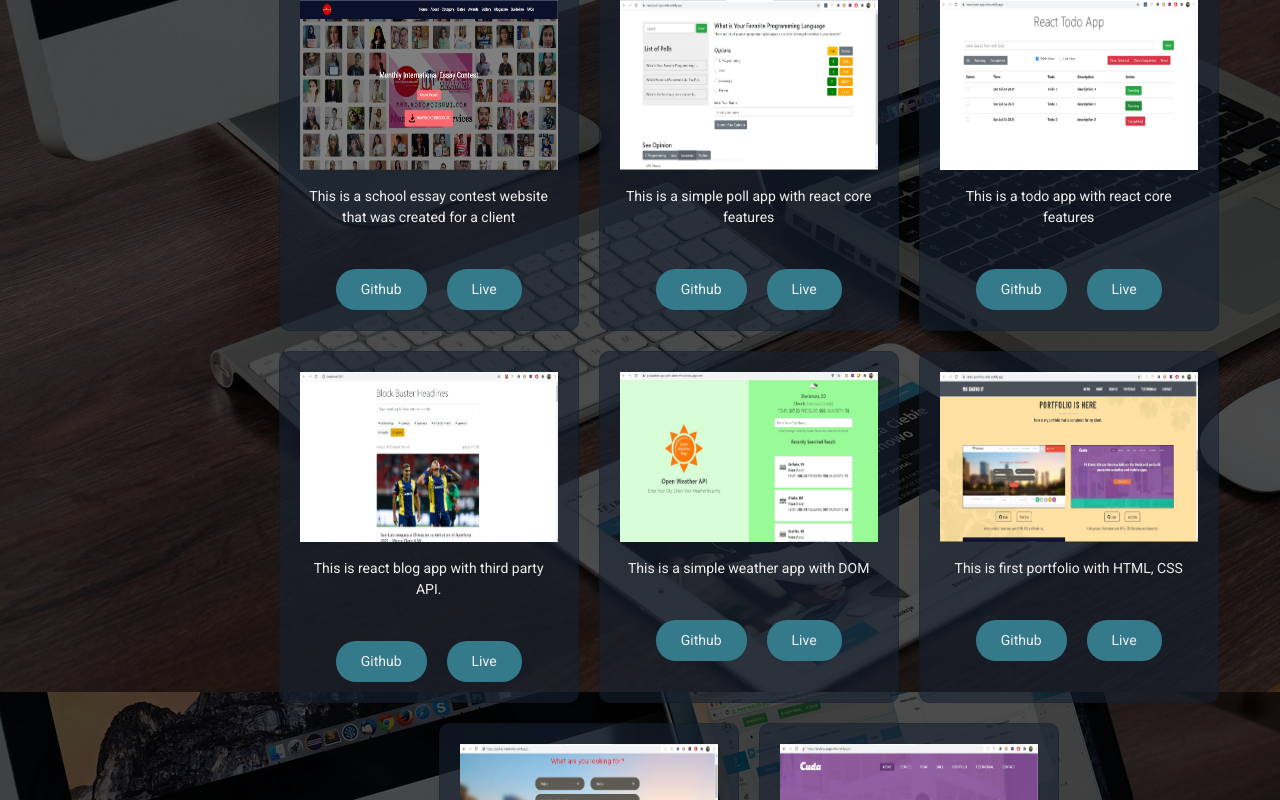
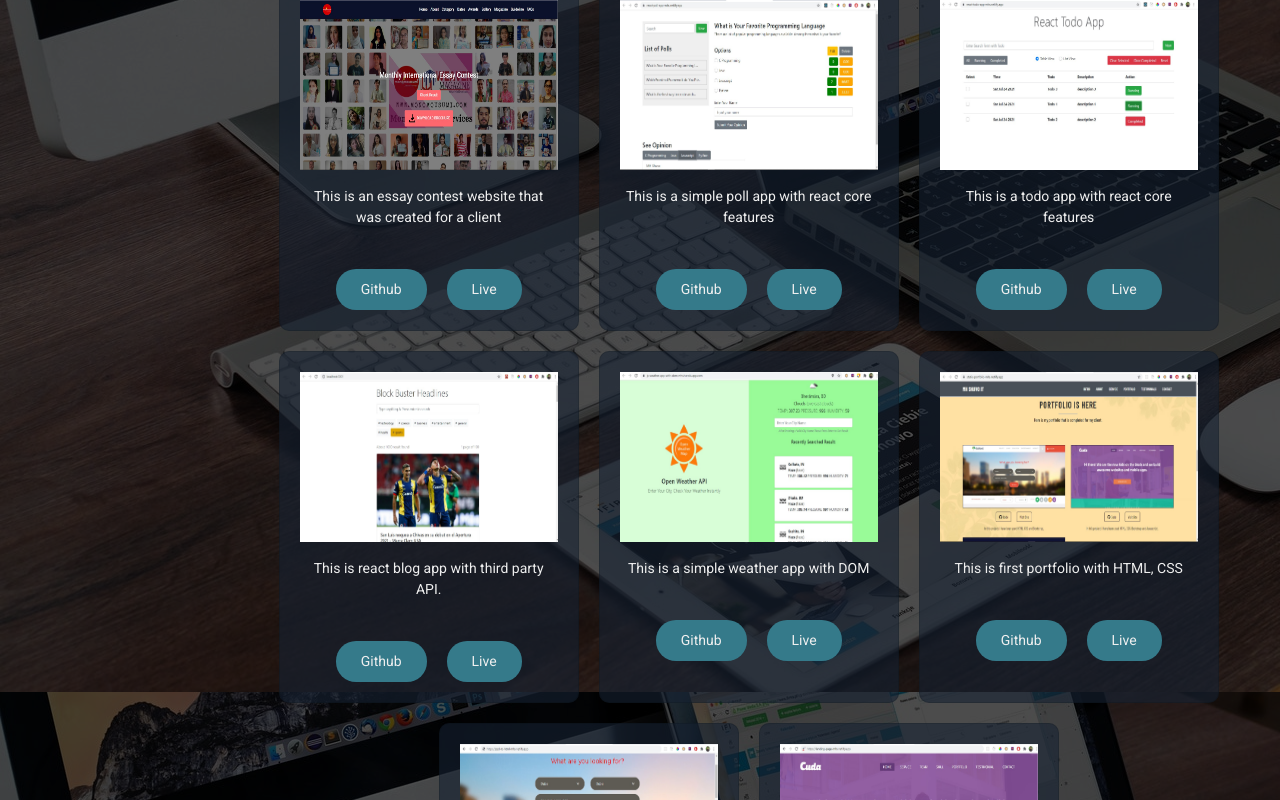
Before and after one commit to mlhnshuvo/my-portfolio, a React (Create React App) app: page / in a window 1280 px wide. Shown: the part 1858-2658 px from the top of the page. Built offline with nearby package versions, Linux system fonts and the light colour scheme.

Commit message:
rename essay contest

```diff
--- a/src/projectsData.js
+++ b/src/projectsData.js
@@ -8,7 +8,7 @@ import PstToHtml from './assets/images/projects/psd-to-html.jpg'
 import LandingPage from './assets/images/projects/landing-page.jpg'
 import ReactBlogApp from './assets/images/projects/react-blog-app.jpg'
 import WeatherApp from './assets/images/projects/js-weather-app-with-dom.jpg'
-import SchoolEssayContest from './assets/images/projects/shcool-essay-contest-website.jpg'
+import EssayContest from './assets/images/projects/essay-contest-website.jpg'
 
 const projects = [
     {
@@ -32,11 +32,11 @@ const projects = [
         live: 'https://react-shopping-cart-mhs.netlify.app'
     },
     {
-        image: SchoolEssayContest,
-        name: 'This is a school essay contest website that was created for a client',
+        image: EssayContest,
+        name: 'This is an essay contest website that was created for a client',
         type: 'recent',
-        github: 'https://github.com/mhshuvoit/school-essay-contest-website',
-        live: 'https://school-essay-contest-website-mhs.netlify.app'
+        github: 'https://github.com/mhshuvoit/essay-contest-website',
+        live: 'https://essay-contest-website-mhs.netlify.app'
     },
     {
         image: PollAll,
```
Also changed, not shown: src/assets/images/projects/essay-contest-website.jpg (renamed from src/assets/images/projects/shcool-essay-contest-website.jpg).
